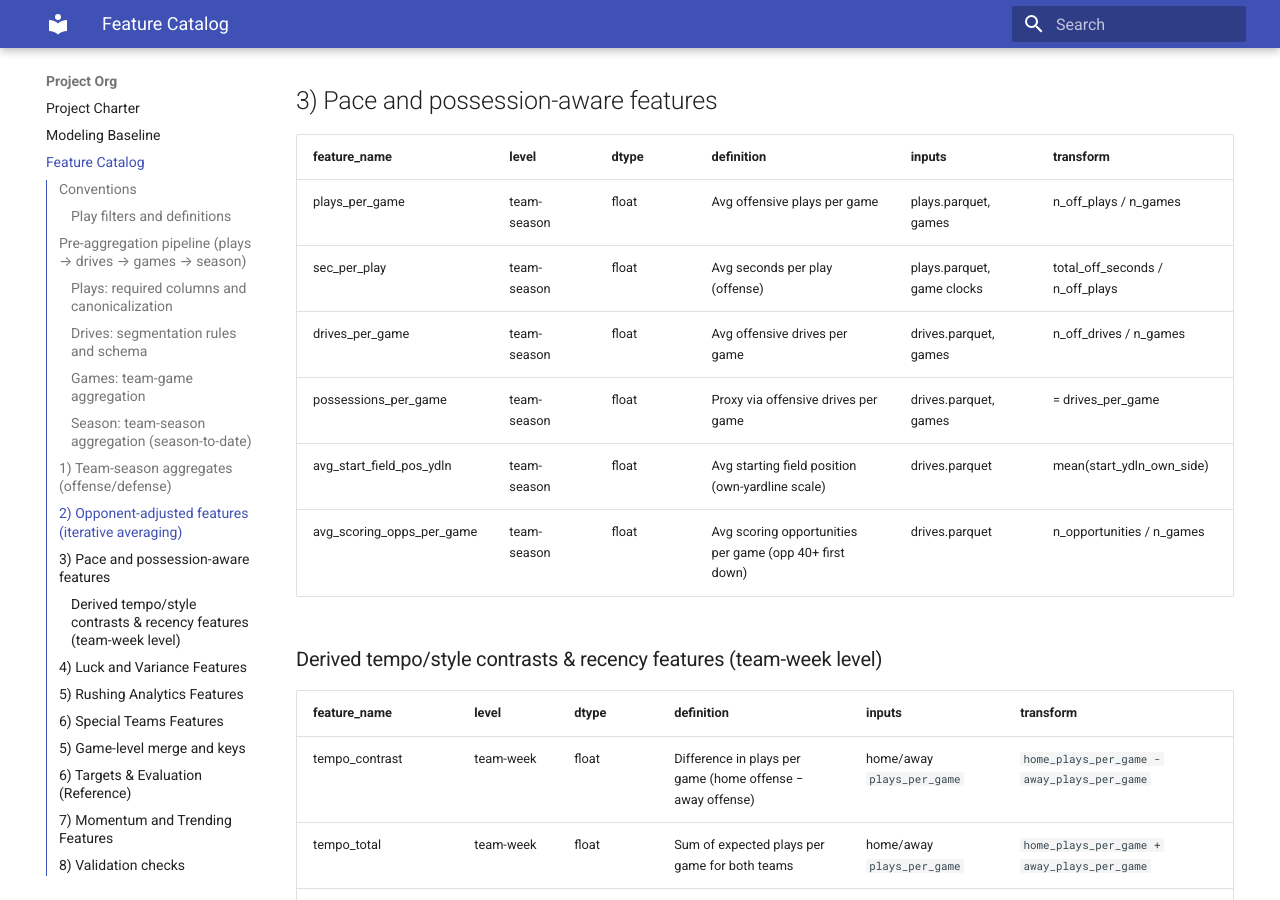
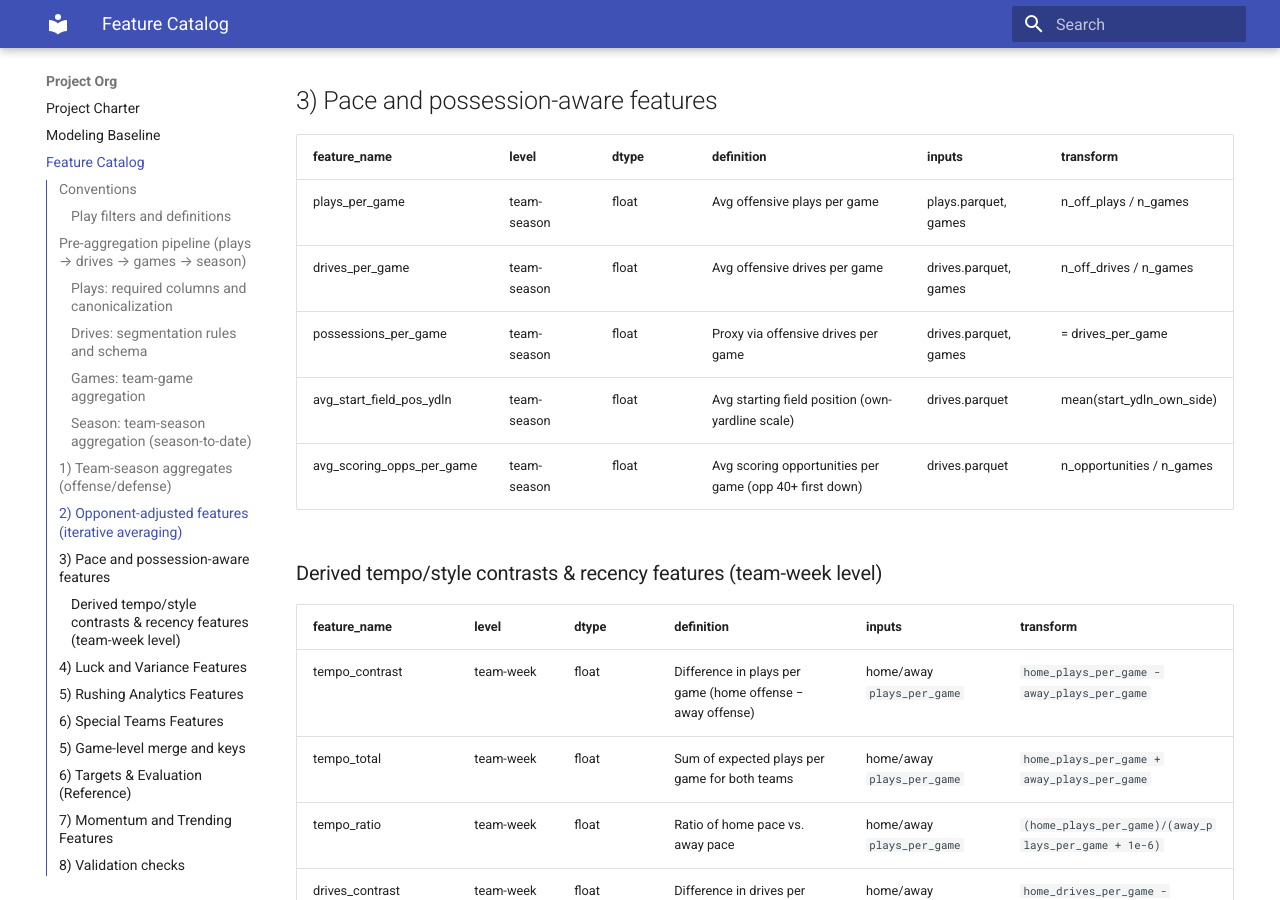
Before and after one commit to connorkitchings/cfb_model, an MkDocs documentation site: the page built from docs/project_org/feature_catalog.md, in a window 1280 px wide and 900 px high, scrolled down 7881 px. Built offline with MkDocs 1.6.1 and Material for MkDocs 9.7.7, drawn with Linux system fonts in a browser that asks for light colours.

```diff
--- a/docs/project_org/feature_catalog.md
+++ b/docs/project_org/feature_catalog.md
@@ -98,32 +98,32 @@ It complements `docs/project_org/modeling_baseline.md` and the runbook in
 
 <!-- markdownlint-disable MD013 -->
 
-| feature_name                   | level       | dtype | definition                                                      | inputs                            | transform                                   | notes                                  |
-| ------------------------------ | ----------- | ----- | --------------------------------------------------------------- | --------------------------------- | ------------------------------------------- | -------------------------------------- |
-| off_epa_pp                     | team-season | float | Season-to-date offensive EPA per play                           | plays.parquet (offense team, EPA) | sum(EPA)/n_plays                            | pace-aware                             |
-| def_epa_pp                     | team-season | float | Season-to-date defensive EPA per play                           | plays.parquet (defense team, EPA) | sum(EPA_allowed)/n_plays_defended           | pace-aware                             |
-| off_sr                         | team-season | float | Offensive success rate                                          | plays.parquet                     | mean(success_bool)                          | CFBD thresholds                        |
-| def_sr                         | team-season | float | Defensive success rate allowed                                  | plays.parquet                     | mean(success_bool_allowed)                  | CFBD thresholds                        |
-| off_ypp                        | team-season | float | Offensive yards per play                                        | plays.parquet                     | sum(yards_gained)/n_plays                   | split below                            |
-| def_ypp                        | team-season | float | Defensive yards per play allowed                                | plays.parquet                     | sum(yards_allowed)/n_plays_defended         |                                        |
-| off_rush_ypp                   | team-season | float | Offensive rush yards per play                                   | plays.parquet (rush only)         | sum(yards_gained)/n_rush_plays              |                                        |
-| off_pass_ypp                   | team-season | float | Offensive pass yards per play                                   | plays.parquet (pass only)         | sum(yards_gained)/n_pass_plays              | sack-as-pass policy documented in code |
-| off_expl_rate_overall_10       | team-season | float | % plays gaining ≥10 yards (any type)                            | plays.parquet                     | mean(yards_gained >= 10)                    | explosive bucket                       |
-| off_expl_rate_overall_20       | team-season | float | % plays gaining ≥20 yards (any type)                            | plays.parquet                     | mean(yards_gained >= 20)                    | explosive bucket                       |
-| off_expl_rate_overall_30       | team-season | float | % plays gaining ≥30 yards (any type)                            | plays.parquet                     | mean(yards_gained >= 30)                    | explosive bucket                       |
-| off_expl_rate_rush             | team-season | float | % rush plays gaining ≥15 yards                                  | plays.parquet (rush only)         | mean(yards_gained >= 15)                    |                                        |
-| off_expl_rate_pass             | team-season | float | % pass plays gaining ≥20 yards                                  | plays.parquet (pass only)         | mean(yards_gained >= 20)                    | split threshold                        |
-| off_eckel_rate                 | team-season | float | % of drives that either gain ≥2 first downs or reach opp 40     | drives.parquet                    | mean(is_eckel_drive)                        | possession metric                      |
-| off_finish_pts_per_opp         | team-season | float | Points per scoring opportunity (first down at or inside opp 40) | drives.parquet, scoring           | sum(points_on_opps)/n_opportunities         | finishing drives                       |
-| off_points_per_drive           | team-season | float | Average offensive points scored per drive                        | drives.parquet                    | sum(points)/n_drives                       | derived weekly + cached                |
-| off_avg_start_field_position   | team-season | float | Average starting field position (distance from own goal line)    | drives.parquet                    | mean(100 − start_yards_to_goal)            | larger = shorter field                 |
-| def_eckel_rate_allowed         | team-season | float | % of opponent drives meeting eckel definition                   | drives.parquet                    | mean(is_eckel_drive_allowed)                | possession metric                      |
-| def_finish_pts_per_opp_allowed | team-season | float | Points allowed per opponent scoring opportunity                 | drives.parquet, scoring           | sum(points_allowed_on_opps)/n_opportunities | finishing drives                       |
-| def_points_per_drive_allowed   | team-season | float | Points allowed per defensive drive                              | drives.parquet                    | sum(points_allowed)/n_drives_allowed       | mirrors offense metric                 |
-| def_avg_start_field_position_allowed | team-season | float | Average opponent starting field position                         | drives.parquet                    | mean(100 − start_yards_to_goal_allowed)    | shorter = better defense               |
-| net_field_position_delta       | team-season | float | Difference between offensive and defensive starting field positions | derived from two cols             | off_avg_start_field_position − def_avg_start_field_position_allowed | positive favors offense |
-| off_third_down_conversion_rate | team-season | float | Offensive third down conversion rate                            | plays.parquet                     | mean(thirddown_conversion)                  |                                        |
-| def_third_down_conversion_rate | team-season | float | Defensive third down conversion rate                            | plays.parquet                     | mean(thirddown_conversion_allowed)          |                                        |
+| feature_name                         | level       | dtype | definition                                                          | inputs                            | transform                                                           | notes                                  |
+| ------------------------------------ | ----------- | ----- | ------------------------------------------------------------------- | --------------------------------- | ------------------------------------------------------------------- | -------------------------------------- |
+| off_epa_pp                           | team-season | float | Season-to-date offensive EPA per play                               | plays.parquet (offense team, EPA) | sum(EPA)/n_plays                                                    | pace-aware                             |
+| def_epa_pp                           | team-season | float | Season-to-date defensive EPA per play                               | plays.parquet (defense team, EPA) | sum(EPA_allowed)/n_plays_defended                                   | pace-aware                             |
+| off_sr                               | team-season | float | Offensive success rate                                              | plays.parquet                     | mean(success_bool)                                                  | CFBD thresholds                        |
+| def_sr                               | team-season | float | Defensive success rate allowed                                      | plays.parquet                     | mean(success_bool_allowed)                                          | CFBD thresholds                        |
+| off_ypp                              | team-season | float | Offensive yards per play                                            | plays.parquet                     | sum(yards_gained)/n_plays                                           | split below                            |
+| def_ypp                              | team-season | float | Defensive yards per play allowed                                    | plays.parquet                     | sum(yards_allowed)/n_plays_defended                                 |                                        |
+| off_rush_ypp                         | team-season | float | Offensive rush yards per play                                       | plays.parquet (rush only)         | sum(yards_gained)/n_rush_plays                                      |                                        |
+| off_pass_ypp                         | team-season | float | Offensive pass yards per play                                       | plays.parquet (pass only)         | sum(yards_gained)/n_pass_plays                                      | sack-as-pass policy documented in code |
+| off_expl_rate_overall_10             | team-season | float | % plays gaining ≥10 yards (any type)                                | plays.parquet                     | mean(yards_gained >= 10)                                            | explosive bucket                       |
+| off_expl_rate_overall_20             | team-season | float | % plays gaining ≥20 yards (any type)                                | plays.parquet                     | mean(yards_gained >= 20)                                            | explosive bucket                       |
+| off_expl_rate_overall_30             | team-season | float | % plays gaining ≥30 yards (any type)                                | plays.parquet                     | mean(yards_gained >= 30)                                            | explosive bucket                       |
+| off_expl_rate_rush                   | team-season | float | % rush plays gaining ≥15 yards                                      | plays.parquet (rush only)         | mean(yards_gained >= 15)                                            |                                        |
+| off_expl_rate_pass                   | team-season | float | % pass plays gaining ≥20 yards                                      | plays.parquet (pass only)         | mean(yards_gained >= 20)                                            | split threshold                        |
+| off_eckel_rate                       | team-season | float | % of drives that either gain ≥2 first downs or reach opp 40         | drives.parquet                    | mean(is_eckel_drive)                                                | possession metric                      |
+| off_finish_pts_per_opp               | team-season | float | Points per scoring opportunity (first down at or inside opp 40)     | drives.parquet, scoring           | sum(points_on_opps)/n_opportunities                                 | finishing drives                       |
+| off_points_per_drive                 | team-season | float | Average offensive points scored per drive                           | drives.parquet                    | sum(points)/n_drives                                                | derived weekly + cached                |
+| off_avg_start_field_position         | team-season | float | Average starting field position (distance from own goal line)       | drives.parquet                    | mean(100 − start_yards_to_goal)                                     | larger = shorter field                 |
+| def_eckel_rate_allowed               | team-season | float | % of opponent drives meeting eckel definition                       | drives.parquet                    | mean(is_eckel_drive_allowed)                                        | possession metric                      |
+| def_finish_pts_per_opp_allowed       | team-season | float | Points allowed per opponent scoring opportunity                     | drives.parquet, scoring           | sum(points_allowed_on_opps)/n_opportunities                         | finishing drives                       |
+| def_points_per_drive_allowed         | team-season | float | Points allowed per defensive drive                                  | drives.parquet                    | sum(points_allowed)/n_drives_allowed                                | mirrors offense metric                 |
+| def_avg_start_field_position_allowed | team-season | float | Average opponent starting field position                            | drives.parquet                    | mean(100 − start_yards_to_goal_allowed)                             | shorter = better defense               |
+| net_field_position_delta             | team-season | float | Difference between offensive and defensive starting field positions | derived from two cols             | off_avg_start_field_position − def_avg_start_field_position_allowed | positive favors offense                |
+| off_third_down_conversion_rate       | team-season | float | Offensive third down conversion rate                                | plays.parquet                     | mean(thirddown_conversion)                                          |                                        |
+| def_third_down_conversion_rate       | team-season | float | Defensive third down conversion rate                                | plays.parquet                     | mean(thirddown_conversion_allowed)                                  |                                        |
 
 Notes:
 
@@ -169,34 +169,35 @@ Algorithm (per season s, team t, base metric x ∈ {epa_pp, sr, ypp, rush_ypp, p
 
 ## 3) Pace and possession-aware features
 
-| feature_name              | level       | dtype | definition                                              | inputs                     | transform                       |
-| ------------------------- | ----------- | ----- | ------------------------------------------------------- | -------------------------- | ------------------------------- |
-| plays_per_game            | team-season | float | Avg offensive plays per game                            | plays.parquet, games       | n_off_plays / n_games           |
-| sec_per_play              | team-season | float | Avg seconds per play (offense)                          | plays.parquet, game clocks | total_off_seconds / n_off_plays |
-| drives_per_game           | team-season | float | Avg offensive drives per game                           | drives.parquet, games      | n_off_drives / n_games          |
-| possessions_per_game      | team-season | float | Proxy via offensive drives per game                     | drives.parquet, games      | = drives_per_game               |
-| avg_start_field_pos_ydln  | team-season | float | Avg starting field position (own-yardline scale)        | drives.parquet             | mean(start_ydln_own_side)       |
-| avg_scoring_opps_per_game | team-season | float | Avg scoring opportunities per game (opp 40+ first down) | drives.parquet             | n_opportunities / n_games       |
+| feature_name              | level       | dtype | definition                                              | inputs                | transform                 |
+| ------------------------- | ----------- | ----- | ------------------------------------------------------- | --------------------- | ------------------------- |
+| plays_per_game            | team-season | float | Avg offensive plays per game                            | plays.parquet, games  | n_off_plays / n_games     |
+| drives_per_game           | team-season | float | Avg offensive drives per game                           | drives.parquet, games | n_off_drives / n_games    |
+| possessions_per_game      | team-season | float | Proxy via offensive drives per game                     | drives.parquet, games | = drives_per_game         |
+| avg_start_field_pos_ydln  | team-season | float | Avg starting field position (own-yardline scale)        | drives.parquet        | mean(start_ydln_own_side) |
+| avg_scoring_opps_per_game | team-season | float | Avg scoring opportunities per game (opp 40+ first down) | drives.parquet        | n_opportunities / n_games |
 
 ### Derived tempo/style contrasts & recency features (team-week level)
 
-| feature_name        | level    | dtype | definition                                                    | inputs                                                   | transform                                                         |
-| ------------------- | -------- | ----- | ------------------------------------------------------------- | -------------------------------------------------------- | ----------------------------------------------------------------- |
-| tempo_contrast      | team-week | float | Difference in plays per game (home offense − away offense)    | home/away `plays_per_game`                               | `home_plays_per_game - away_plays_per_game`                       |
-| tempo_total         | team-week | float | Sum of expected plays per game for both teams                 | home/away `plays_per_game`                               | `home_plays_per_game + away_plays_per_game`                       |
-| tempo_ratio         | team-week | float | Ratio of home pace vs. away pace                              | home/away `plays_per_game`                               | `(home_plays_per_game)/(away_plays_per_game + 1e-6)`              |
-| drives_contrast     | team-week | float | Difference in drives per game                                 | home/away `drives_per_game`                              | `home_drives_per_game - away_drives_per_game`                     |
-| drives_total        | team-week | float | Sum of drives per game                                        | home/away `drives_per_game`                              | `home_drives_per_game + away_drives_per_game`                     |
-| drives_ratio        | team-week | float | Ratio of home drives tempo vs. away drives tempo              | home/away `drives_per_game`                              | `(home_drives_per_game)/(away_drives_per_game + 1e-6)`            |
-| scoring_opps_contrast | team-week | float | Difference in scoring opportunities per game                   | home/away `avg_scoring_opps_per_game`                    | `home_avg_scoring_opps_per_game - away_avg_scoring_opps_per_game` |
-| scoring_opps_total  | team-week | float | Sum of scoring opportunities per game                         | home/away `avg_scoring_opps_per_game`                    | `home_avg_scoring_opps_per_game + away_avg_scoring_opps_per_game` |
-| scoring_opps_ratio  | team-week | float | Ratio of home scoring opportunities vs. away opportunities    | home/away `avg_scoring_opps_per_game`                    | `(home_avg_scoring_opps_per_game)/(away_avg_scoring_opps_per_game + 1e-6)` |
+| feature_name          | level     | dtype | definition                                                 | inputs                                | transform                                                                  |
+| --------------------- | --------- | ----- | ---------------------------------------------------------- | ------------------------------------- | -------------------------------------------------------------------------- |
+| tempo_contrast        | team-week | float | Difference in plays per game (home offense − away offense) | home/away `plays_per_game`            | `home_plays_per_game - away_plays_per_game`                                |
+| tempo_total           | team-week | float | Sum of expected plays per game for both teams              | home/away `plays_per_game`            | `home_plays_per_game + away_plays_per_game`                                |
+| tempo_ratio           | team-week | float | Ratio of home pace vs. away pace                           | home/away `plays_per_game`            | `(home_plays_per_game)/(away_plays_per_game + 1e-6)`                       |
+| drives_contrast       | team-week | float | Difference in drives per game                              | home/away `drives_per_game`           | `home_drives_per_game - away_drives_per_game`                              |
+| drives_total          | team-week | float | Sum of drives per game                                     | home/away `drives_per_game`           | `home_drives_per_game + away_drives_per_game`                              |
+| drives_ratio          | team-week | float | Ratio of home drives tempo vs. away drives tempo           | home/away `drives_per_game`           | `(home_drives_per_game)/(away_drives_per_game + 1e-6)`                     |
+| scoring_opps_contrast | team-week | float | Difference in scoring opportunities per game               | home/away `avg_scoring_opps_per_game` | `home_avg_scoring_opps_per_game - away_avg_scoring_opps_per_game`          |
+| scoring_opps_total    | team-week | float | Sum of scoring opportunities per game                      | home/away `avg_scoring_opps_per_game` | `home_avg_scoring_opps_per_game + away_avg_scoring_opps_per_game`          |
+| scoring_opps_ratio    | team-week | float | Ratio of home scoring opportunities vs. away opportunities | home/away `avg_scoring_opps_per_game` | `(home_avg_scoring_opps_per_game)/(away_avg_scoring_opps_per_game + 1e-6)` |
 
 Recency columns now include `_last_1`, `_last_2`, and `_last_3` suffixes for every aggregated stat (offense, defense, and pace metrics). The underlying weights emphasize the most recent four games (4/3/2/1), improving late-season responsiveness.
 
 <!-- markdownlint-enable MD013 -->
 
 ## 4) Luck and Variance Features
+
+<!-- markdownlint-disable MD013 -->
 
 | feature_name    | level       | dtype | definition                                                | inputs                   | transform                      | notes                                                                   |
 | --------------- | ----------- | ----- | --------------------------------------------------------- | ------------------------ | ------------------------------ | ----------------------------------------------------------------------- |
@@ -218,6 +219,8 @@ Recency columns now include `_last_1`, `_last_2`, and `_last_3` suffixes for eve
 | --------------- | --------- | ----- | --------------------------------------------- | ----------------------------------------------------------- | ----------------------------------------- | ------------------------------ |
 | net_punt_yards  | by-play   | float | Net change in field position on a punt        | punt play `yards_to_goal`, next drive `start_yards_to_goal` | `punt_ytg - (100 - next_drive_start_ytg)` | Captures punt and return       |
 | fg_rate_by_dist | team-game | float | Field goal success rate, bucketed by distance | byplay.kick_distance, byplay.is_fg_made                     | `sum(made) / sum(attempts)`               | More granular than overall FG% |
+
+<!-- markdownlint-enable MD013 -->
 
 Definitions:
 
```
Also changed, not shown: docs/decisions/decision_log.md (+4 -0 lines), docs/project_org/betting_policy.md (+2 -2 lines), docs/project_org/checklists.md (+0 -4 lines), docs/project_org/modeling_baseline.md (+14 -5 lines), session_logs/2025-11-22/02.md (added, +57 -0 lines), 5 other files.
